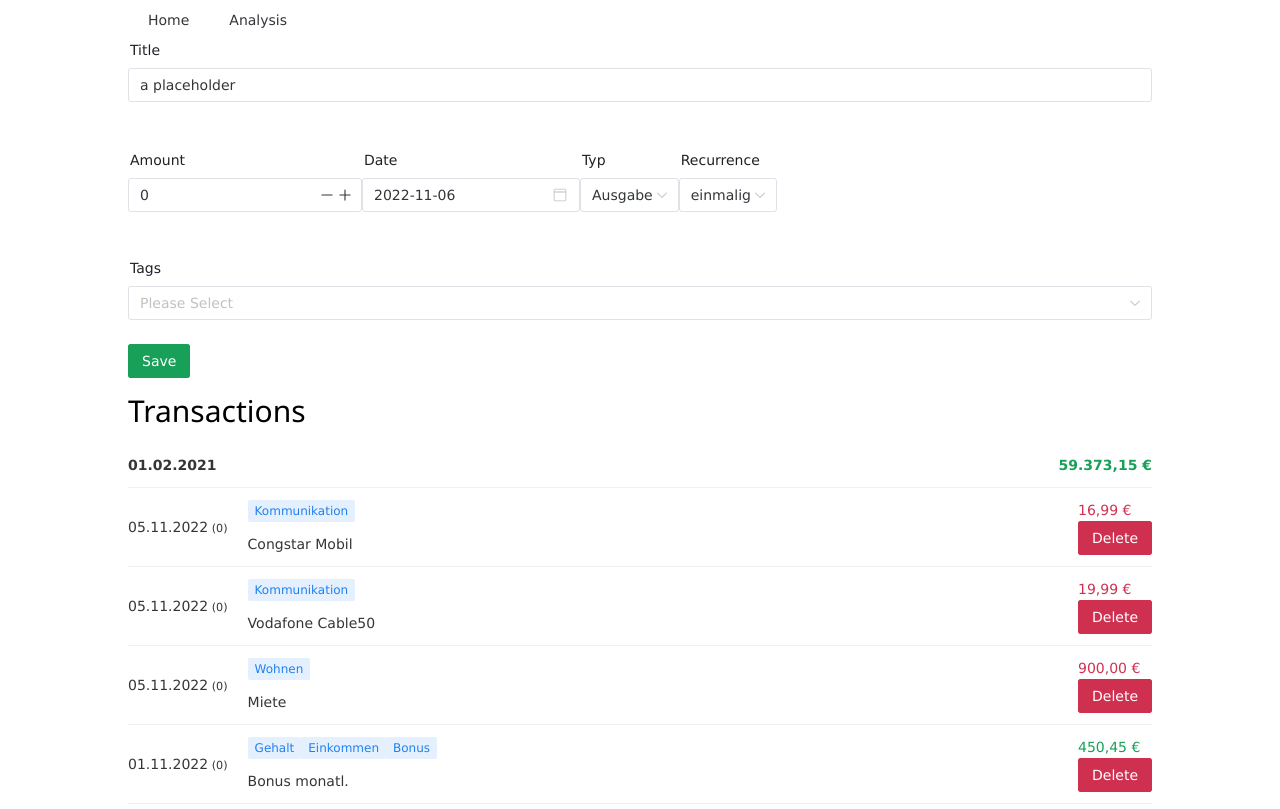
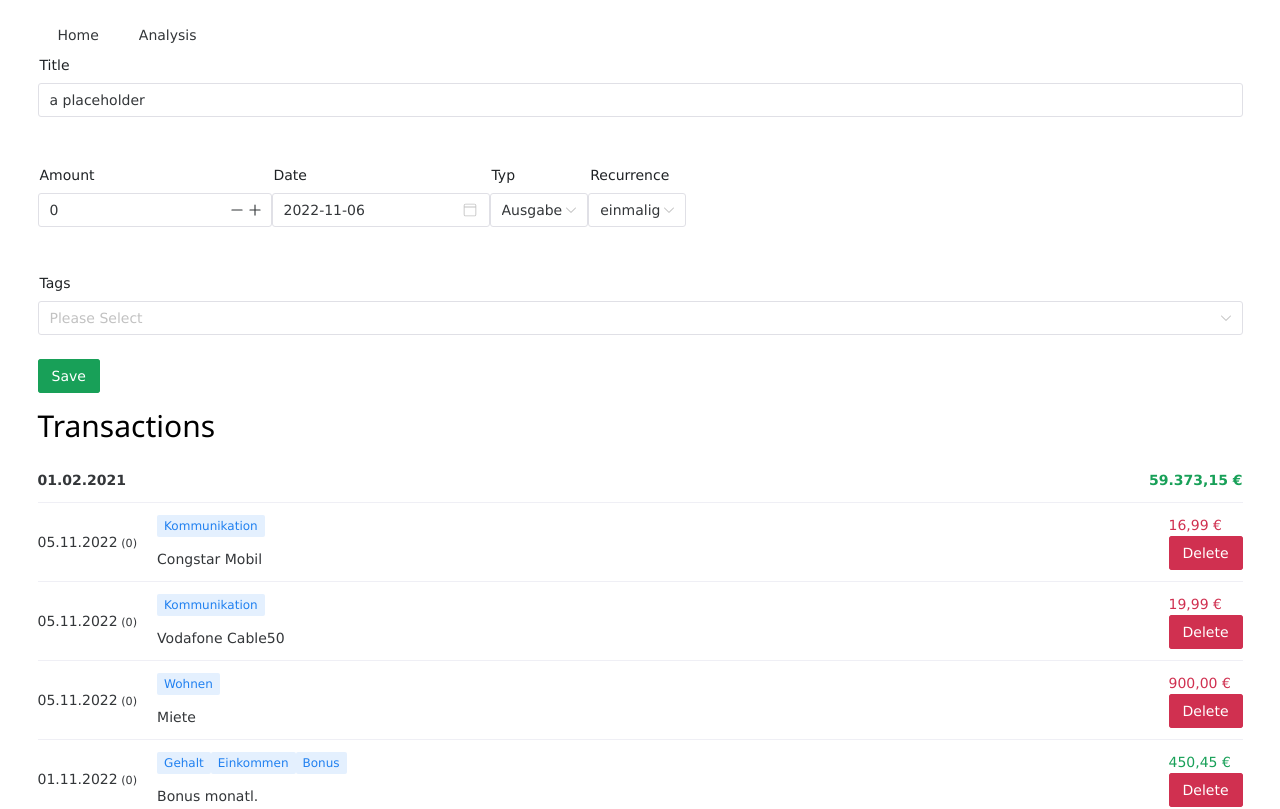
Before and after one commit to njustus/budgeting, a Vue app: page /transactions in a window 1280 px wide. Shown: the top 809 px of the page. Built offline with nearby package versions, Linux system fonts and the light colour scheme.

Commit message:
use SCSS instead of CSS

```diff
--- a/package.json
+++ b/package.json
@@ -37,6 +37,7 @@
     "jsdom": "^20.0.2",
     "naive-ui": "^2.33.5",
     "npm-run-all": "^4.1.5",
+    "sass": "^1.56.1",
     "typescript": "~4.7.4",
     "vite": "^3.0.4",
     "vite-plugin-pwa": "^0.12.8",
--- a/src/assets/main.css
+++ /dev/null
@@ -1,6 +0,0 @@
-@import "../../node_modules/fontawesome-free/css/all.css";
-
-#app {
-  max-width: 1024px;
-  margin: auto;
-}
--- /dev/null
+++ b/src/assets/main.scss
@@ -0,0 +1,12 @@
+@import "../../node_modules/fontawesome-free/css/all.css";
+
+#app {
+  max-width: 100%;
+  padding: 1em 2.5em;
+  margin: auto;
+}
+
+.default-grid {
+  grid-row-gap: 2rem !important;
+  grid-column-gap: 4rem !important;
+}
--- a/src/main.ts
+++ b/src/main.ts
@@ -5,7 +5,7 @@ import naive from 'naive-ui'
 import App from './App.vue'
 import router from './router'
 
-import './assets/main.css'
+import './assets/main.scss'
 import { useAppStore } from './stores/app-state'
 
 const app = createApp(App)
```
Also changed, not shown: 1 other file (tests, documents, lock files or other folders).
